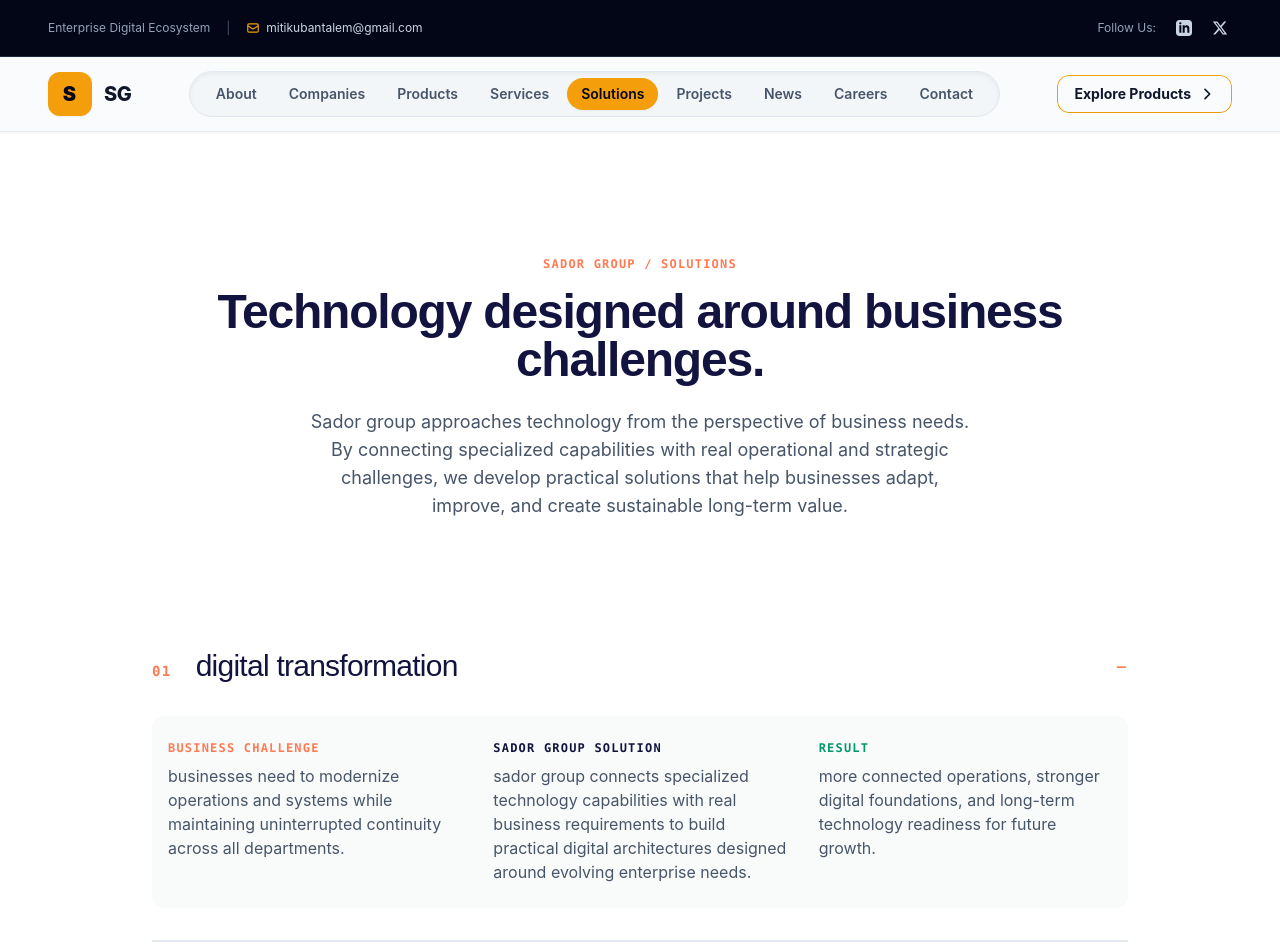
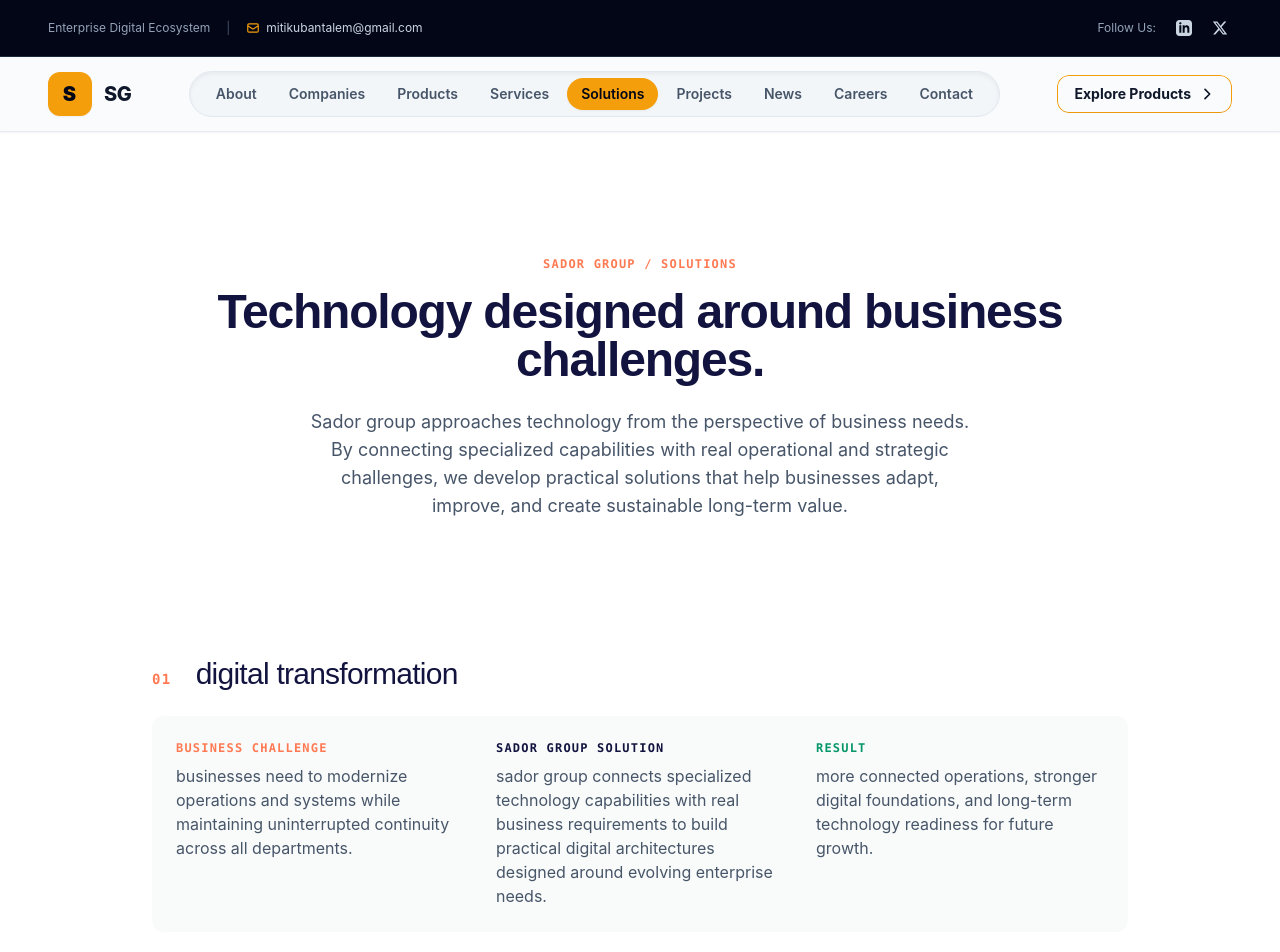
Before and after one commit to bante27/sador-group-website, a React (Vite) app: page /solutions in a window 1280 px wide. Shown: the top 952 px of the page. Built offline with nearby package versions, Linux system fonts and the light colour scheme.

Commit message:
update solutionitem

```diff
--- a/src/features/solutions/components/SolutionItem.tsx
+++ b/src/features/solutions/components/SolutionItem.tsx
@@ -1,49 +1,14 @@
-import React, { useRef, useEffect } from 'react';
-import gsap from 'gsap';
+import React from 'react';
 import { Solution } from '../types/solution.types';
 
 interface SolutionItemProps {
     solution: Solution;
-    isExpanded: boolean;
-    onToggle: () => void;
 }
 
-export function SolutionItem({ solution, isExpanded, onToggle }: SolutionItemProps) {
-    const expandRef = useRef<HTMLDivElement>(null);
-
-    useEffect(() => {
-        if (!expandRef.current) return;
-        if (window.matchMedia('(prefers-reduced-motion: reduce)').matches) {
-            gsap.set(expandRef.current, { height: isExpanded ? 'auto' : 0, opacity: isExpanded ? 1 : 0 });
-            return;
-        }
-
-        if (isExpanded) {
-            gsap.fromTo(
-                expandRef.current,
-                { height: 0, opacity: 0, y: -6 },
-                { height: 'auto', opacity: 1, y: 0, duration: 0.6, ease: 'power3.out' }
-            );
-        } else {
-            gsap.to(expandRef.current, {
-                height: 0,
-                opacity: 0,
-                y: -6,
-                duration: 0.4,
-                ease: 'power3.inOut',
-            });
-        }
-    }, [isExpanded]);
-
+export function SolutionItem({ solution }: SolutionItemProps) {
     return (
-        <div className="border-b border-slate-200 py-8 transition-colors duration-300">
-            <button
-                type="button"
-                onClick={onToggle}
-                aria-expanded={isExpanded}
-                className="w-full text-left flex items-center justify-between cursor-pointer group focus:outline-none"
-            >
-                <div className="flex items-baseline gap-6">
+        <div className="border-b border-slate-200 py-10 transition-colors duration-300">
+            <div className="flex items-baseline gap-6 mb-6">
                 <span className="font-mono text-sm tracking-widest text-[#FF7A53] font-semibold">
                     {solution.number}
                 </span>
@@ -51,18 +16,9 @@ export function SolutionItem({ solution, isExpanded, onToggle }: SolutionItemPro
                     {solution.title}
                 </h3>
             </div>
-                <div className="text-xl text-[#FF7A53] group-hover:text-[#12143F] transition-colors duration-300">
-                    {isExpanded ? '−' : '+'}
-                </div>
-            </button>
 
-            {/* Expandable 3-column business logic layout */}
-            <div
-                ref={expandRef}
-                style={{ height: 0, opacity: 0, overflow: 'hidden' }}
-                className="mt-8"
-            >
-                <div className="grid grid-cols-1 lg:grid-cols-3 gap-8 py-6 px-2 sm:px-4 bg-[#F4F7F5]/50 rounded-xl">
+            {/* Always visible 3-column business logic layout */}
+            <div className="grid grid-cols-1 lg:grid-cols-3 gap-8 py-6 px-4 sm:px-6 bg-[#F4F7F5]/50 rounded-xl">
                 {/* Business Challenge */}
                 <div className="space-y-2">
                     <div className="text-xs font-mono tracking-widest text-[#FF7A53] uppercase font-semibold">
@@ -94,7 +50,6 @@ export function SolutionItem({ solution, isExpanded, onToggle }: SolutionItemPro
                 </div>
             </div>
         </div>
-        </div>
     );
 }
 
```
Lines whose indentation alone changed are shown as unchanged.
